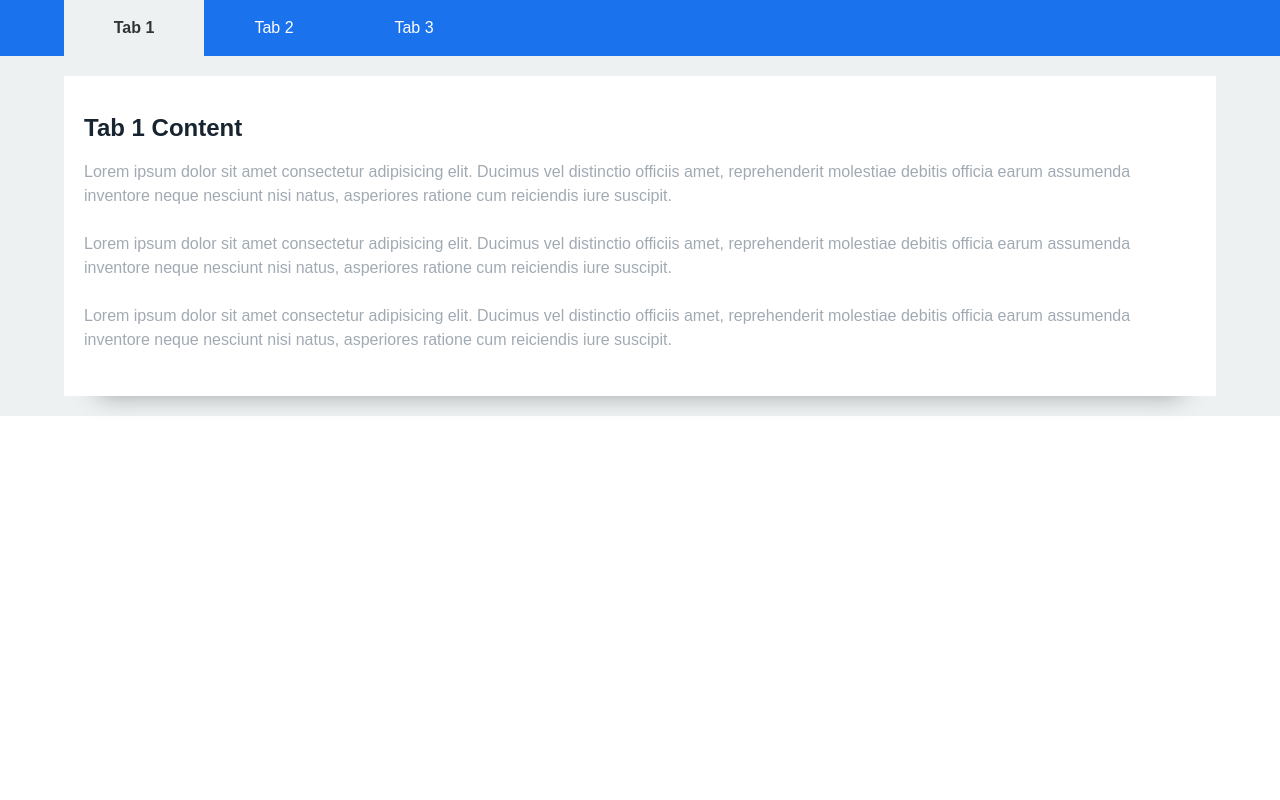
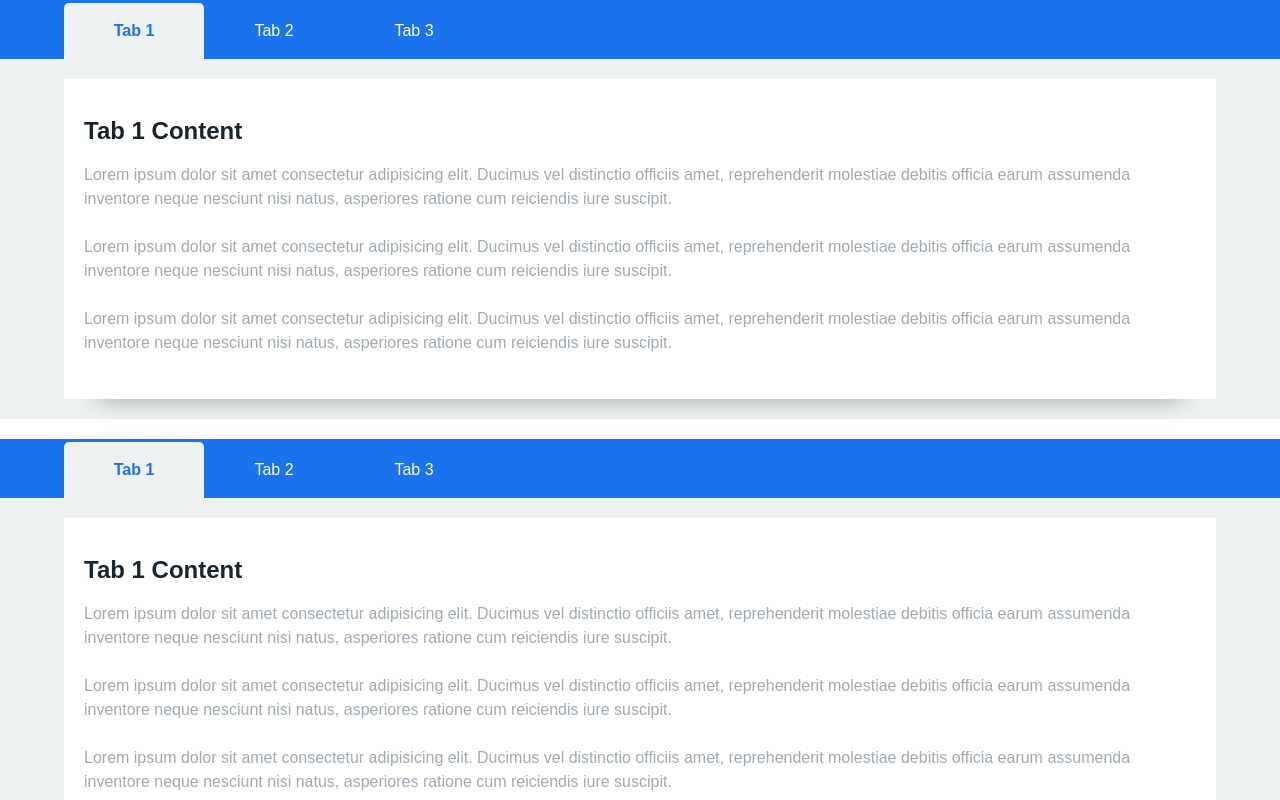
Before and after one commit to ImranHuhn/typescript-angular, an Angular app: page / in a window 1280 px wide. Shown: the top 800 px of the page. Built offline with nearby package versions, Linux system fonts and the light colour scheme.

Commit message:
Final touches project 1

```diff
--- a/src/app/app.component.html
+++ b/src/app/app.component.html
@@ -1,2 +1,5 @@
+<app-tabs-component></app-tabs-component>
+<app-tabs-component></app-tabs-component>
+<app-tabs-component></app-tabs-component>
 <app-tabs-component></app-tabs-component>
 <router-outlet></router-outlet>
--- a/src/app/tabs-component/tabs-component.component.scss
+++ b/src/app/tabs-component/tabs-component.component.scss
@@ -1,11 +1,15 @@
 #tabs-component {
     font-family: sans-serif;
+    height: 100%;
+    background: #edf1f2;
+    margin-bottom: 20px;
     .container {
         width: 90%;
         margin: 0 auto;
     }
     .header {
         background: #1a72ed;
+        padding-top: 3px;
         .tab-list {
             display: flex;
             .tab {
@@ -16,8 +20,14 @@
                 cursor: pointer;
                 &.active {
                     background: #edf1f2;
-                    color: #323333;
+                    color: #1a72ed;
                     font-weight: 700;
+                    -webkit-border-top-left-radius: 5px;
+                    -webkit-border-top-right-radius: 5px;
+                    -moz-border-radius-topleft: 5px;
+                    -moz-border-radius-topright: 5px;
+                    border-top-left-radius: 5px;
+                    border-top-right-radius: 5px;
                 }
             }
         }
```
